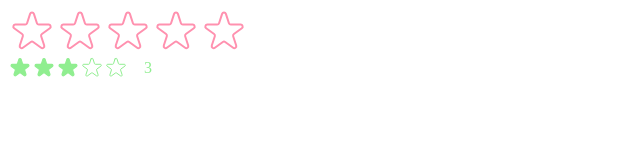
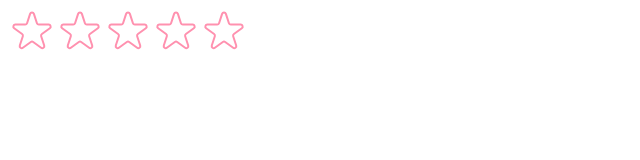
Before and after one commit to GitHubDoanLinh/ReactApp-My-favorite-movie-list-, a React (Create React App) app: page / in a window 1280 px wide. Shown: the top 160 px of the page, without its empty margins (0-640 px from the left). Built offline with nearby package versions, Linux system fonts and the light colour scheme.

Commit message:
commit09 PropTypes

```diff
--- a/src/index.js
+++ b/src/index.js
@@ -11,6 +11,6 @@ root.render(
       maxRating={5}
       messages={["Terrible", "Bad", "Okay", "Good", "Amazing"]}
     />
-    <StarRating color="lightgreen" size={24} className="test" defaultRating={3}/>
+    {/* <StarRating color="lightgreen" size={24} className="test" defaultRating={3}/> */}
   </React.StrictMode>
 );
```
Also changed, not shown: src/StarRating.js (+10 -1 lines).
